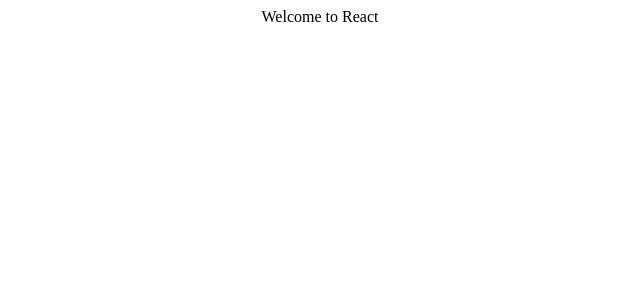
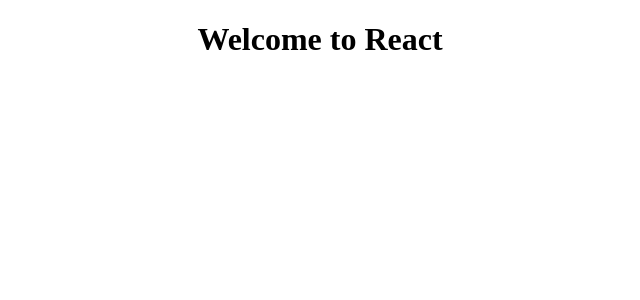
Before and after one commit to pesto-students/batch-9-exercises, a React (Create React App) app in the folder test-basics/: page / in a window 1280 px wide. Shown: the top 300 px of the page, without its empty margins (320-960 px from the left). Built offline with nearby package versions, Linux system fonts and the light colour scheme; the HTML template or start-up script is replaced by a standard one.

Commit message:
refac: Pass tests of test-basics

```diff
--- a/test-basics/src/App.js
+++ b/test-basics/src/App.js
@@ -12,7 +12,7 @@ class App extends Component {
   render() {
     return (
       <div className="App">
-        Welcome to React
+        <h1 className={`.${this.state.mainColor}`}>Welcome to React</h1>
       </div>
     );
   }
```
Also changed, not shown: test-basics/src/setupTests.js (+1 -1 lines), 2 other files (tests, documents, lock files or other folders).
